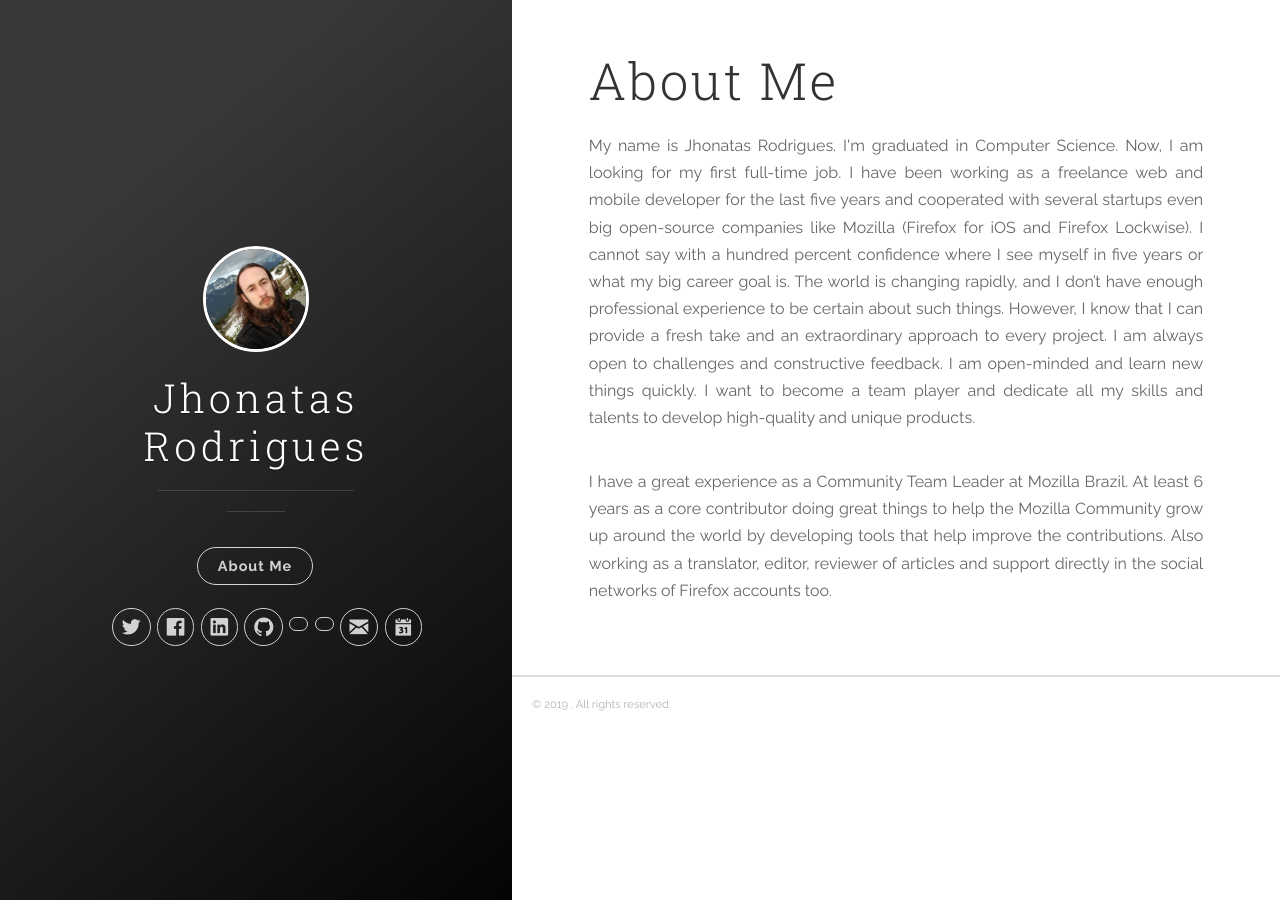
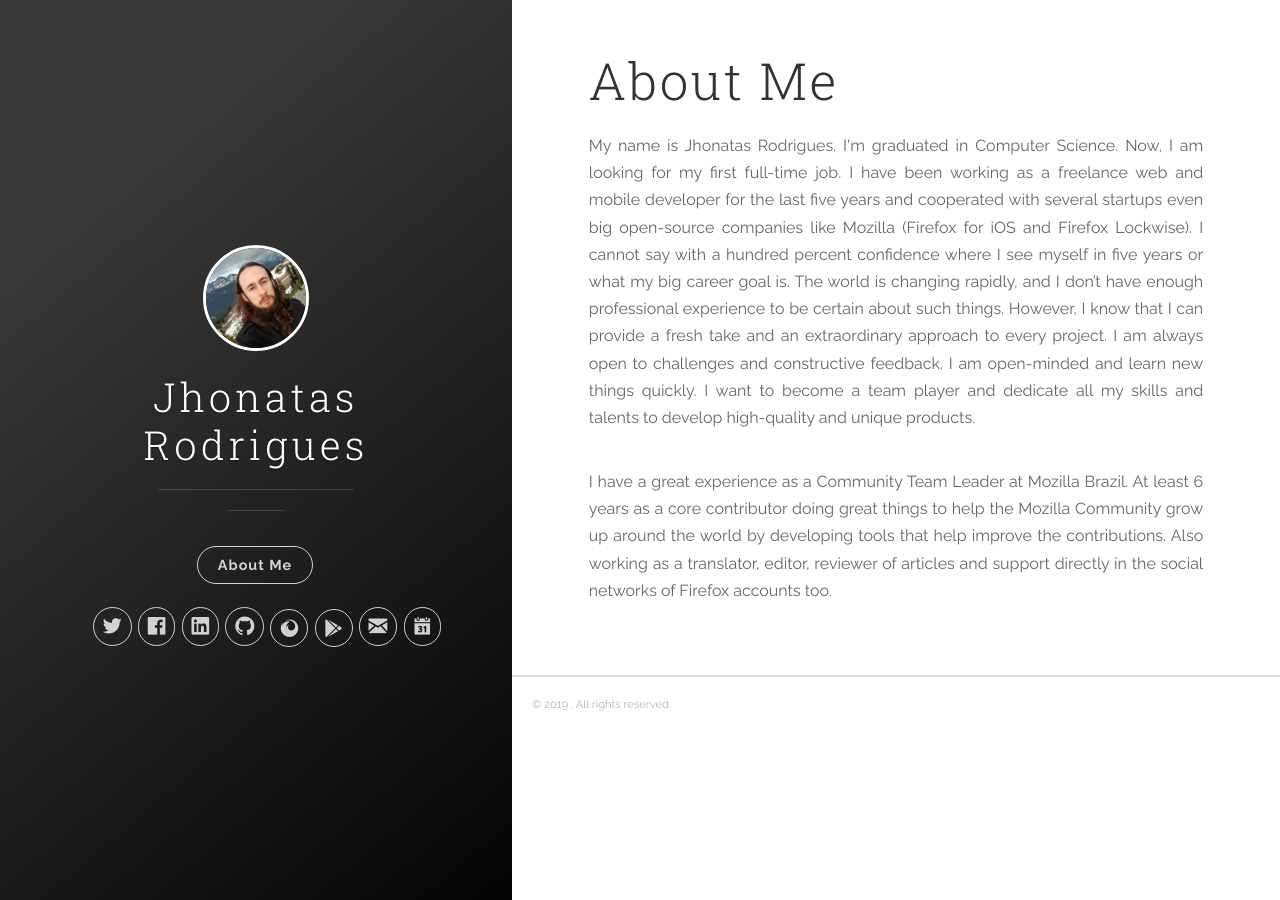
Before and after one commit to jhonatasrm/jhonatasrm.github.io, a Jekyll site: the page built from tags.md, in a window 1280 px wide. Built offline with Jekyll 4.4.1, drawn with Linux system fonts in a browser that asks for light colours; nearby versions of some CDN libraries.

Commit message:
minor fixes
script load icons (Google Play and Firefox)

```diff
--- a/_includes/footer.html
+++ b/_includes/footer.html
@@ -2,7 +2,6 @@
   <span class="footer__copyright">&copy; {{ site.time | date: '%Y' }} {{ site.author.name }}. All rights reserved.</span>
 </footer>
 
-<script type="text/javascript" src="https://kit.fontawesome.com/76d1926b75.js"></script>
 <script type="text/javascript" src="https://ajax.googleapis.com/ajax/libs/jquery/3.3.1/jquery.min.js"></script>
 <script type="text/javascript" src="{{ site.baseurl }}/js/main.js?{{site.time | date: '%s%N'}}"></script>
 
--- a/_includes/head.html
+++ b/_includes/head.html
@@ -1,4 +1,5 @@
 <head>
+  <script type="text/javascript" src="https://kit.fontawesome.com/76d1926b75.js"></script>
   <meta charset="utf-8">
   <meta name="viewport" content="width=device-width initial-scale=1" />
   <meta http-equiv="X-UA-Compatible" content="IE=edge">
```
